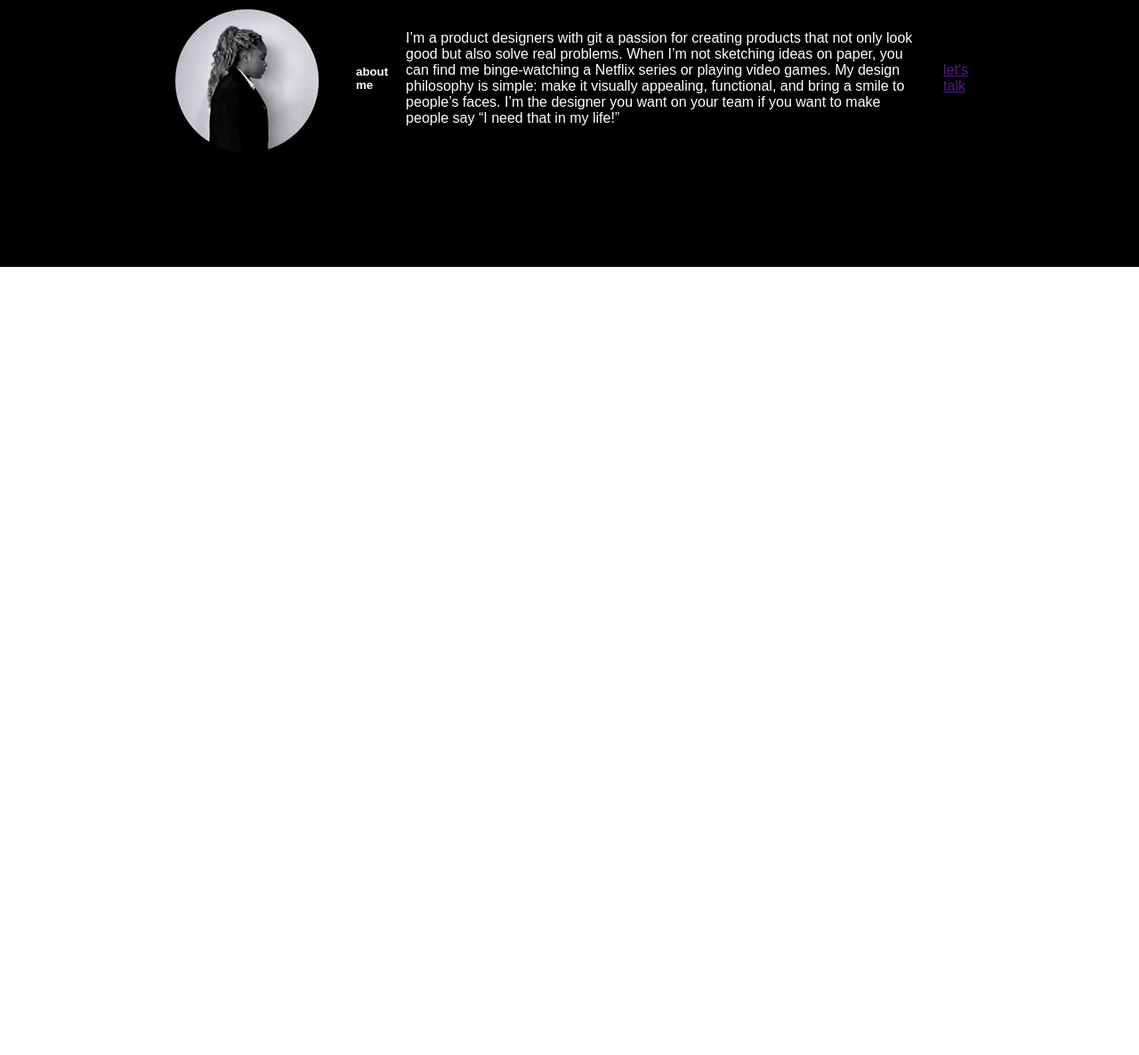
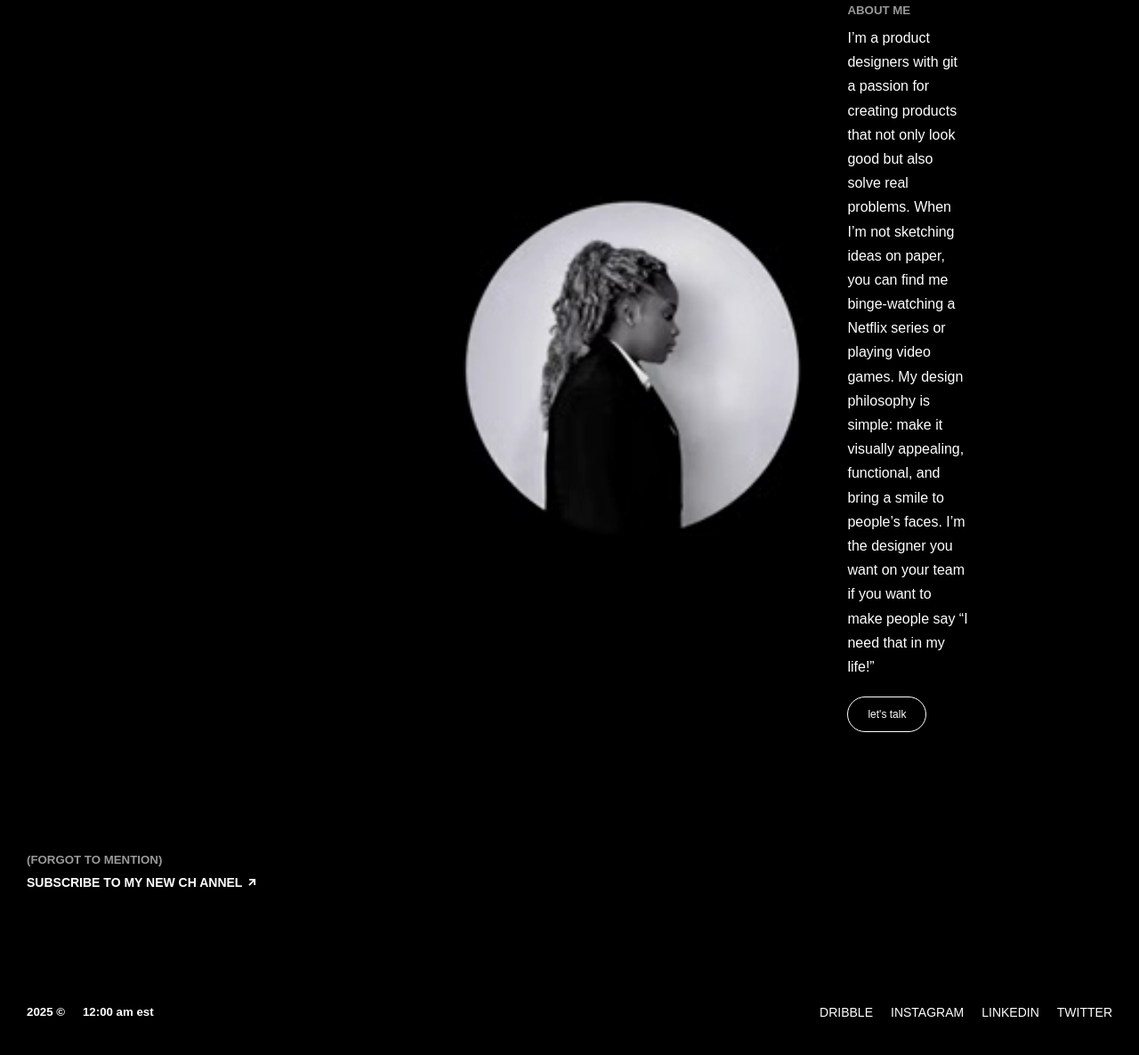
Before and after one commit to WelRaj/DSA-Codes, a plain HTML site: page index.html in a window 1280 px wide. Shown: the part 1724-2910 px from the top of the page at 89% size. Before the commit the page ends 2024 px from the top, so only its background shows below. Drawn offline with nearby package versions, Linux system fonts and the light colour scheme.

Commit message:
commit changes

```diff
--- a/index.html
+++ b/index.html
@@ -69,11 +69,26 @@
             <div id="about">
                 <img src="images/img4.png" alt="Example Image">
 
-              <div id="textabout"></div>
+              <div id="textabout">
               <h5>about me</h5>
               <p>I’m a product designers with git a passion for creating products that not only look good but also solve real problems. When I’m not sketching ideas on paper, you can find me binge-watching a Netflix series or playing video games. My design philosophy is simple: make it visually appealing, functional, and bring a smile to people’s faces. I’m the designer you want on your team if you want to make people say “I need that in my life!”
               </p>
               <a href=""> let's talk</a>
+              </div>
+            </div>
+            <div id="subscribe">
+                <h5>(forgot to mention)</h5>
+                <h3>subscribe to my new ch annel <i class="ri-arrow-right-up-line"></i></h3>
+            </div>
+            <div id="footer">
+                <div id="footerleft">
+                    <h5>2025 &copy;</h5>
+                    <h5>12:00 am est</h5>
+
+                </div>
+                 <div id="footerright">
+                    <a href="#">dribble</a><a href="#">instagram</a><a href="#"> linkedin</a><a href="#">twitter</a>
+                 </div>
             </div>
     </div>
     <script src="script.js"></script>
--- a/style.css
+++ b/style.css
@@ -132,15 +132,79 @@ html,body{
      position: absolute;
 }
 #about{
-    gap: 20px;
+    gap: 50px;
+    justify-content: space-between;
     display: flex;
     align-items: center;
-    justify-content: space-between;
     color: #fff;
    padding: 10vw 15vw;
+   padding-left: 40vw;
    width: 100%;
    background-color: black;
 }
 #about img{
-    width: 100;
+    width: 200%;
 }
+#textabout {
+    width:25rem;
+}
+#textabout h5{
+    opacity: .6;
+    text-transform: uppercase;
+    margin-bottom: 10px;
+}
+#textabout p{
+    line-height: 1.7;
+    margin-bottom: 30px;
+
+}
+#textabout a{
+      padding: 12px 22px;
+      border: 1px solid #fff;
+      border-radius: 100px;
+      text-decoration: none;
+      font-size: 12px;
+      color: #fff;
+    }
+#subscribe {
+    color: #fff;
+    padding: 20px 30px;
+    padding-bottom: 7vw;
+    background-color: black;
+}
+#subscribe h5{
+    text-transform: uppercase;
+    opacity: .6;
+}
+#subscribe h3{
+    text-transform: uppercase;
+    font-size: 14px;
+    margin-top: 10px;
+}
+
+#footer{
+    color: #fff;
+    background-color: black;
+    display: flex;
+    align-items: center;
+    justify-content: space-between;
+    padding: 40px 30px;
+}
+#footerleft{
+     display: flex;
+     gap:20px;
+
+}
+#footerright{
+     display: flex;
+     gap: 20px;
+
+}
+#footer a{
+    text-transform: uppercase;
+     color:#fff;
+     text-decoration: none;
+     font-size: 14px;
+     font-weight: 500;
+
+}
```
